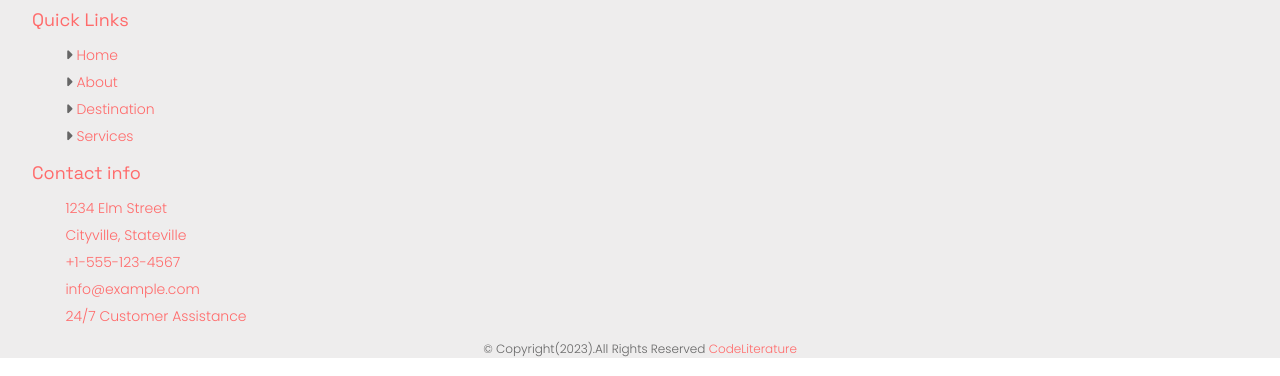
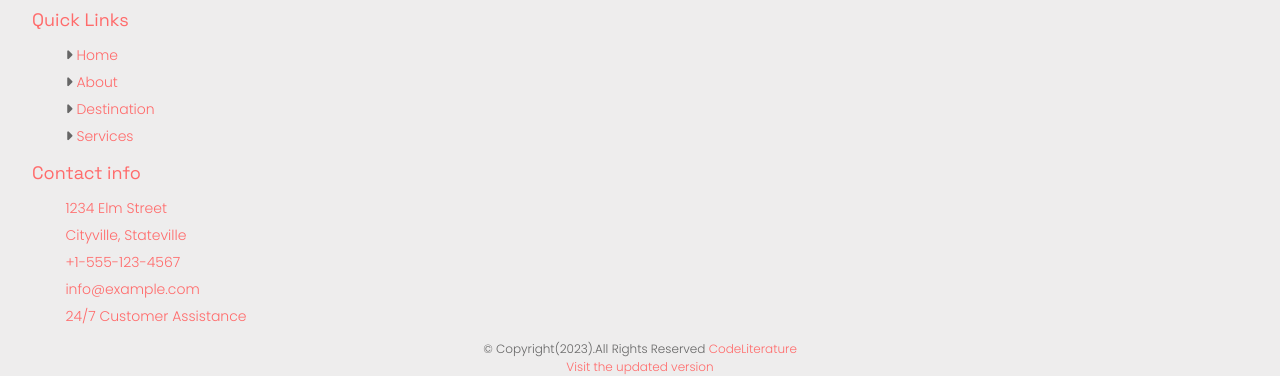
Before and after one commit to codeliterature/project-overseas, a plain HTML site: page index.html in a window 1280 px wide. Shown: the part 2025-2401 px from the top of the page. Drawn offline with nearby package versions, Linux system fonts and the light colour scheme.

Commit message:
Add new version link of the website

```diff
--- a/index.html
+++ b/index.html
@@ -272,7 +272,7 @@ close
           &#169; Copyright(2023).All Rights Reserved
           <a href="https://codeliterature.netlify.app/" target="_blank">CodeLiterature</a>
         </p>
-
+<p><a href="https://projectoverseasreact.netlify.app">Visit the updated version</a></p>
       </div>
 
 
--- a/style.css
+++ b/style.css
@@ -249,7 +249,6 @@ video {
 .ser-card {
   width: 95%;
   margin: auto;
-
   background: white;
   border-radius: 8px;
   padding: 1rem;
```
